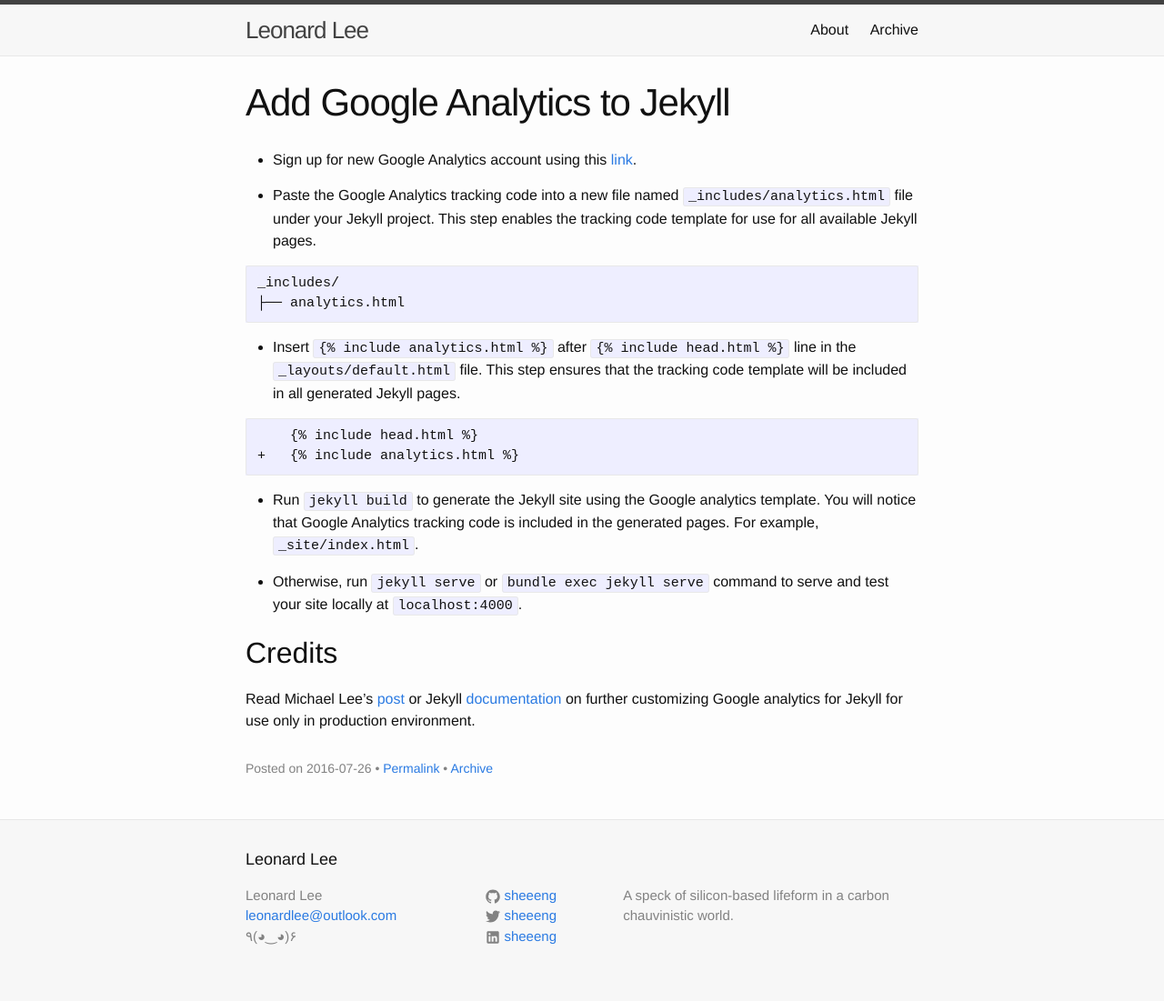
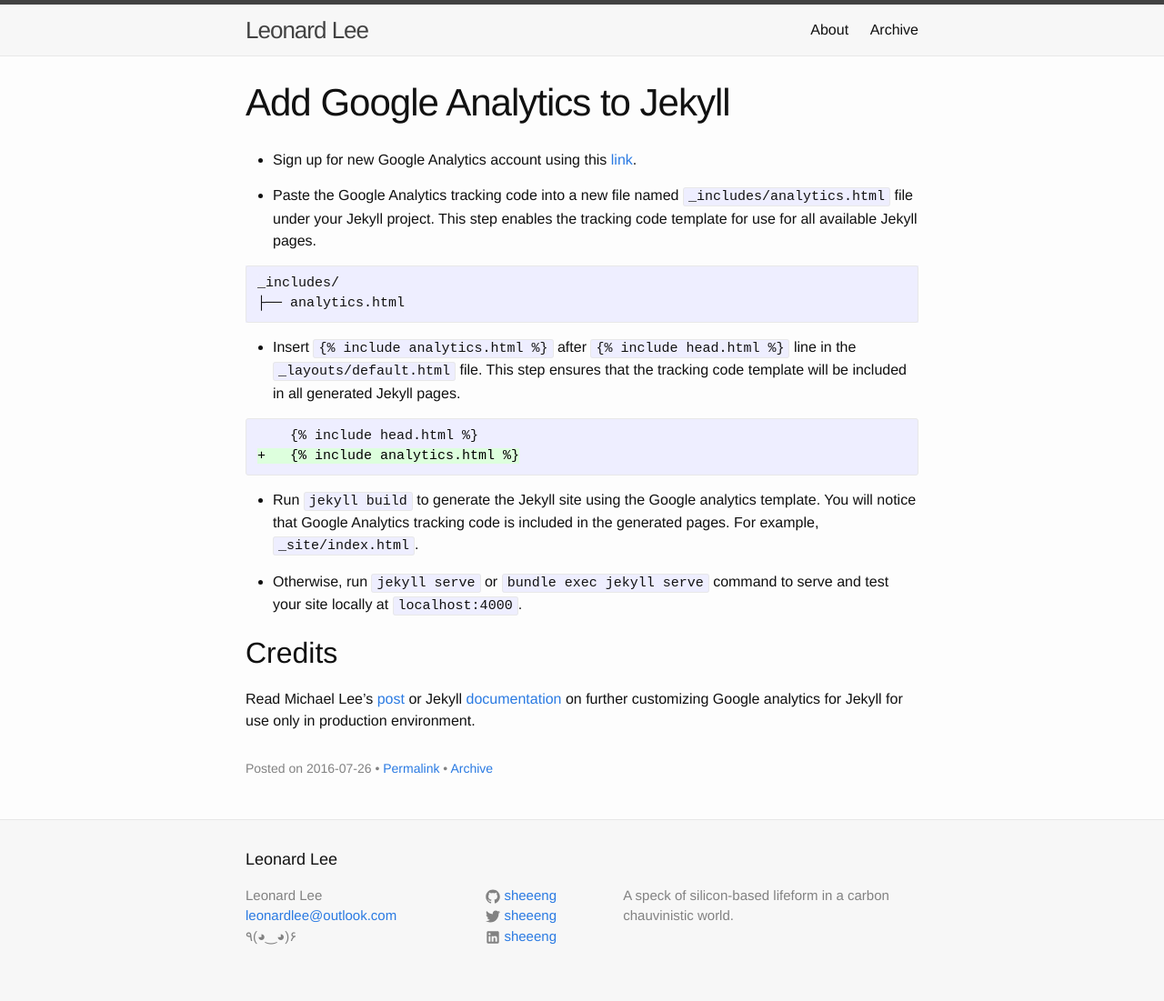
Before and after one commit to sheeeng/sheeeng.github.io, a Jekyll site: the page built from _posts/2016-07-26-add-google-analytics-to-jekyll.md, in a window 1280 px wide. Shown: the whole page at 91% size. Built offline with Jekyll 4.4.1, drawn with Linux system fonts in a browser that asks for light colours.

Commit message:
Use code snippet highlighting.
Rouge is the default highlighter[1] in Jekyll 3 and above.

[1] https://jekyllrb.com/docs/templates/#code-snippet-highlighting

````diff
--- a/_posts/2016-07-26-add-google-analytics-to-jekyll.md
+++ b/_posts/2016-07-26-add-google-analytics-to-jekyll.md
@@ -16,12 +16,10 @@
 
 - Insert {% raw %}`{% include analytics.html %}`{% endraw %} after {% raw %}`{% include head.html %}`{% endraw %} line in the `_layouts/default.html` file. This step ensures that the tracking code template will be included in all generated Jekyll pages.
 
-{% raw %}
-```
-    {% include head.html %}
-+   {% include analytics.html %}
-```
-{% endraw %}
+{% highlight patch %}
+    {% raw %}{% include head.html %}{% endraw %}
++   {% raw %}{% include analytics.html %}{% endraw %}
+{% endhighlight %}
 
 - Run `jekyll build` to generate the Jekyll site using the Google analytics template. You will notice that Google Analytics tracking code is included in the generated pages. For example, `_site/index.html`.
 
````
